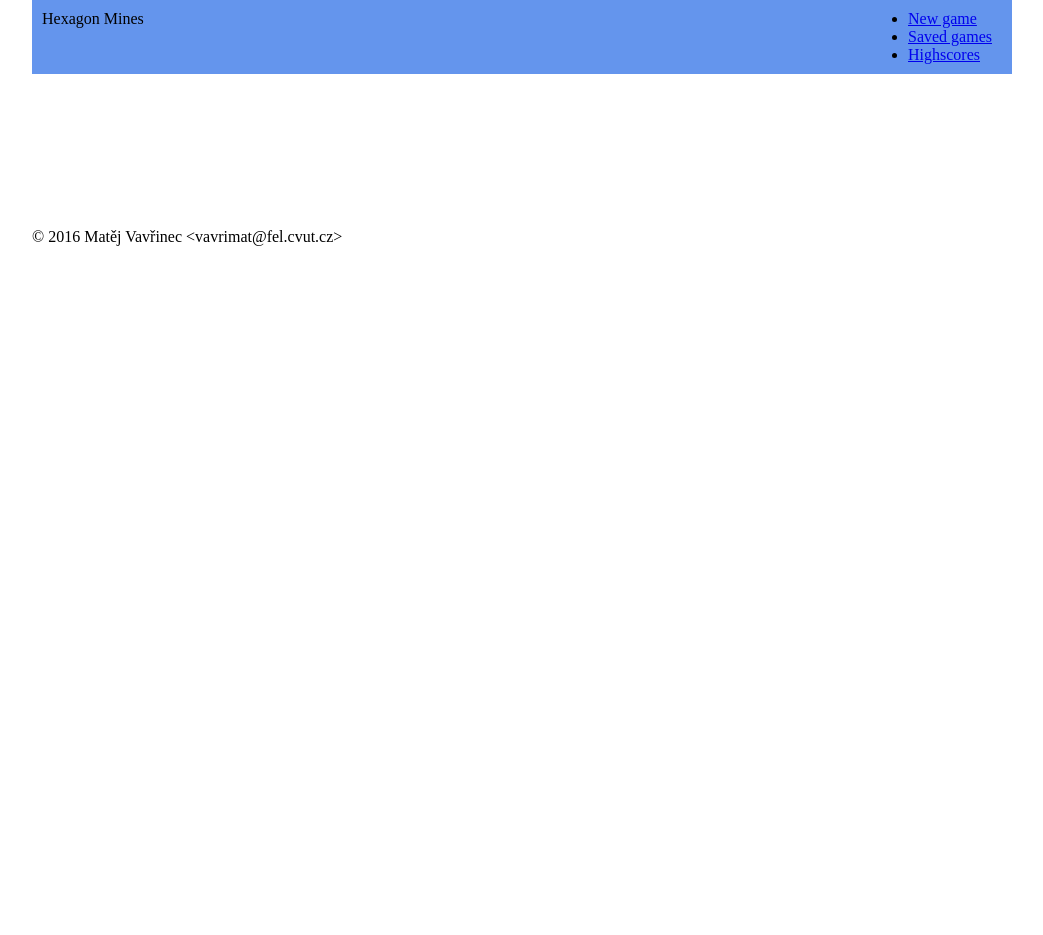
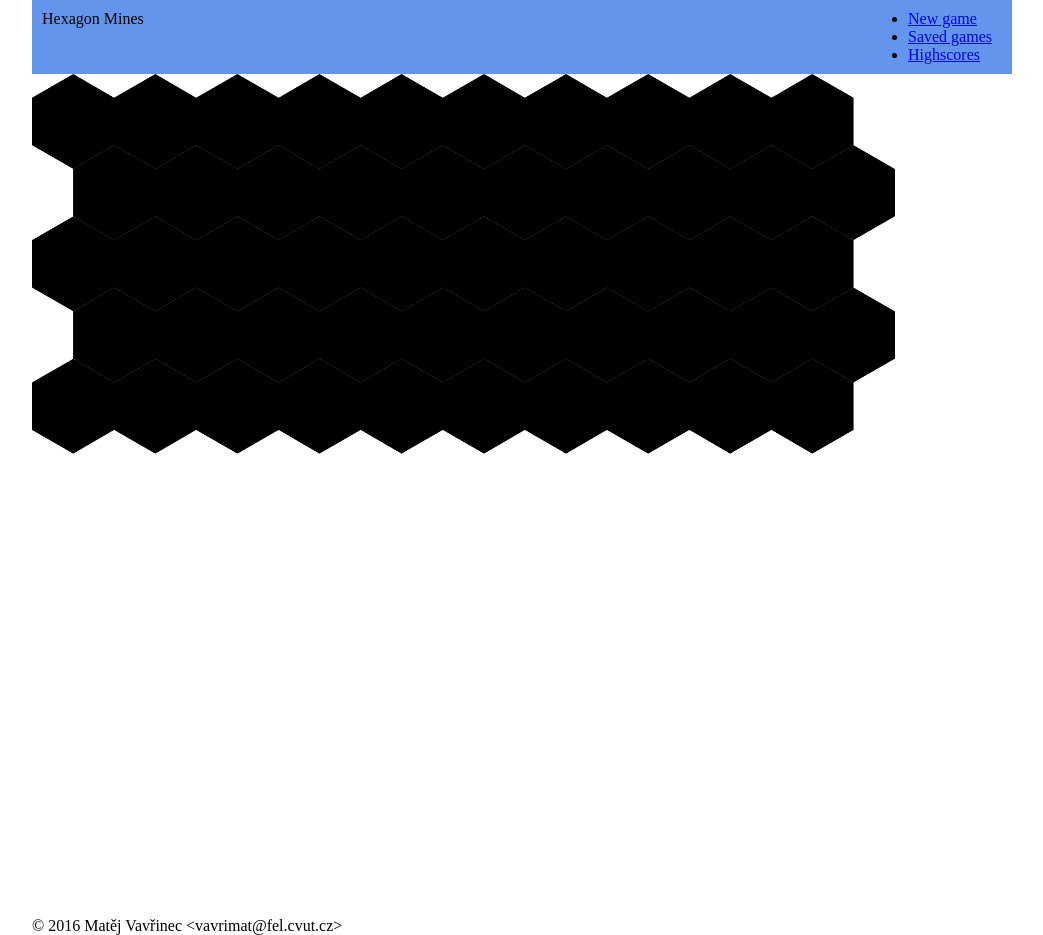
Before and after one commit to wmatex/hexagonmines, a plain HTML site: page index.html in a window 1280 px wide. Shown: the whole page, without its empty margins (128-1171 px from the left). Before the commit the page ends 800 px from the top, so only its background shows below. Drawn offline with Linux system fonts and the light colour scheme.

Commit message:
Render the individual tiles

```diff
--- a/css/style.css
+++ b/css/style.css
@@ -27,3 +27,8 @@ header nav {
     float: right;
     margin-right: 10px;
 }
+
+.game canvas {
+    width: 100%;
+    height: auto;
+}
--- a/index.html
+++ b/index.html
@@ -20,14 +20,13 @@
         </nav>
     </header>
     <section class="game">
-        <canvas></canvas>
+        <canvas width="2024" height="1768"></canvas>
     </section>
     <footer>
         &copy; 2016 Matěj Vavřinec &lt;vavrimat@fel.cvut.cz&gt;
     </footer>
 
     <script src="js/Router.js"></script>
-    <script src="js/Render.js"></script>
     <script src="js/Game.js"></script>
     <script src="js/Field.js"></script>
     <script>
--- a/js/Field.js
+++ b/js/Field.js
@@ -1,14 +1,15 @@
-var app = (function(app) {
+var app;
+app = (function (app) {
     var MINE_PROB = 0.1; // 10% chance of generating a mine
+    var X_LENGTH = 1.7320508; // sqrt(3)
 
-    app.game.field = function(width, height) {
-        app.renderable.call(this);
-
+    app.game.field = function (width, height) {
         this._width = width;
         this._height = height;
         this._data = [];
-        this._data.getNeighbourhood = function(y, x) {
+        this._data.getNeighbourhood = function (y, x) {
             var neighbours = [];
+
             function pushFields(field, neigh, c) {
                 for (var i = 0; i < c.length; i++) {
                     if (c[i][0] >= 0 && c[i][0] < field.length && c[i][1] >= 0 && c[i][1] < field[c[i][0]].length) {
@@ -29,25 +30,24 @@ var app = (function(app) {
                 ]);
             }
             pushFields(this, neighbours, [
-                [y, x-1], [y, x+1]
+                [y, x - 1], [y, x + 1]
             ]);
 
             return neighbours;
         };
 
-        this._generateRandomField();
+        _generateRandomField.call(this);
     };
 
-    app.game.field.prototype = Object.create(app.renderable.prototype);
     app.game.field.constructor = app.game.field;
 
-    app.game.field.prototype._generateRandomField = function() {
+    var _generateRandomField = function () {
         // Generate mines at random positions
         for (var y = 0; y < this._height; y++) {
             var row = [];
             for (var x = 0; x < this._width; x++) {
                 if (Math.random() < MINE_PROB) {
-                    row.push(new app.game.field.mine());
+                    row.push(new app.game.field.mine(y, x));
                 } else {
                     row.push(null);
                 }
@@ -67,46 +67,68 @@ var app = (function(app) {
                             nMines++;
                         }
                     }
-                    this._data[y][x] = new app.game.field.numbertile(nMines);
+                    this._data[y][x] = new app.game.field.numbertile(y, x, nMines);
                 }
             }
         }
     };
 
-    app.game.field.prototype.render = function(ctx) {
-        console.log(this._data);
+    app.game.field.prototype.render = function (ctx) {
+        for (var y = 0; y < this._data.length; y++) {
+            for (var x = 0; x < this._data[y].length; x++) {
+                this._data[y][x].render(ctx);
+            }
+        }
     };
 
-    app.game.field.tile = function() {
-        app.renderable.call(this);
+    app.game.field.tile = function (y, x) {
+        this._y = y;
+        this._x = x;
     };
 
-    app.game.field.tile.prototype = Object.create(app.renderable);
     app.game.field.tile.constructor = app.game.field.tile;
 
-    app.game.field.tile.prototype.render = function(ctx) {
+    app.game.field.tile.prototype._size = 100;
+
+    app.game.field.tile.prototype.render = function (ctx) {
+        ctx.fillStyle = "black";
+
+        var offset = this._y % 2 == 1 ? this.rel(X_LENGTH/2.0) : 0;
+        var oX = offset+this._x*this.rel(X_LENGTH), oY = this.rel(0.5) + this.rel(1.5*this._y);
+
+        ctx.beginPath();
+        ctx.moveTo(Math.round(oX), Math.round(oY));
+
+        ctx.lineTo(Math.round(oX + this.rel(X_LENGTH/2.0)), Math.round(oY - this.rel(0.5)));
+        ctx.lineTo(Math.round(oX + this.rel(X_LENGTH)), Math.round(oY + this.rel(0)));
+        ctx.lineTo(Math.round(oX + this.rel(X_LENGTH)), Math.round(oY + this.rel(1)));
+        ctx.lineTo(Math.round(oX + this.rel(X_LENGTH/2.0)), Math.round(oY + this.rel(1.5)));
+        ctx.lineTo(Math.round(oX + this.rel(0)), Math.round(oY + this.rel(1)));
+
+        ctx.fill();
     };
 
-    app.game.field.mine = function() {
-        app.game.field.tile.call(this);
-    };
-    app.game.field.mine.prototype = Object.create(app.game.field.tile);
-    app.game.field.mine.constructor = app.game.field.mine;
-    app.game.field.mine.prototype.render = function(ctx) {
-        app.game.field.tile.prototype.render.call(this, ctx);
-        console.log("*");
+    app.game.field.tile.prototype.rel = function(val) {
+        return val * this._size;
     };
 
-    app.game.field.numbertile = function(number) {
+    app.game.field.mine = function (y, x) {
+        app.game.field.tile.call(this, y, x);
+    };
+    app.game.field.mine.prototype = Object.create(app.game.field.tile.prototype);
+    app.game.field.mine.constructor = app.game.field.mine;
+    app.game.field.mine.prototype.render = function (ctx) {
+        app.game.field.tile.prototype.render.call(this, ctx);
+    };
+
+    app.game.field.numbertile = function (y, x, number) {
+        app.game.field.tile.call(this, y, x);
         this._n = number;
     };
     app.game.field.numbertile.prototype = Object.create(app.game.field.tile.prototype);
     app.game.field.numbertile.constructor = app.game.field.numbertile;
-    app.game.field.numbertile.prototype.render = function(ctx) {
+    app.game.field.numbertile.prototype.render = function (ctx) {
         app.game.field.tile.prototype.render.call(this, ctx);
-        if (this._n > 0) {
-            console.log(this._n);
-        }
     };
 
     return app;
--- a/js/Game.js
+++ b/js/Game.js
@@ -5,7 +5,7 @@ var app = (function(app) {
         this._level = level || this.level.SMALL;
         this._field = new app.game.field(level[0], level[1]);
 
-        this._field.render();
+        this._field.render(document.querySelector('.game canvas').getContext('2d'));
     };
 
     app.game.level = {
--- a/js/Router.js
+++ b/js/Router.js
@@ -42,7 +42,6 @@ var app = (function(app) {
         });
 
         window.addEventListener("popstate", function(e) {
-            console.log(e.state);
             if (e.state && e.state.route && e.state.route in self._routesByName) {
                 self._goto(self._routesByName[e.state.route]);
             }
```
